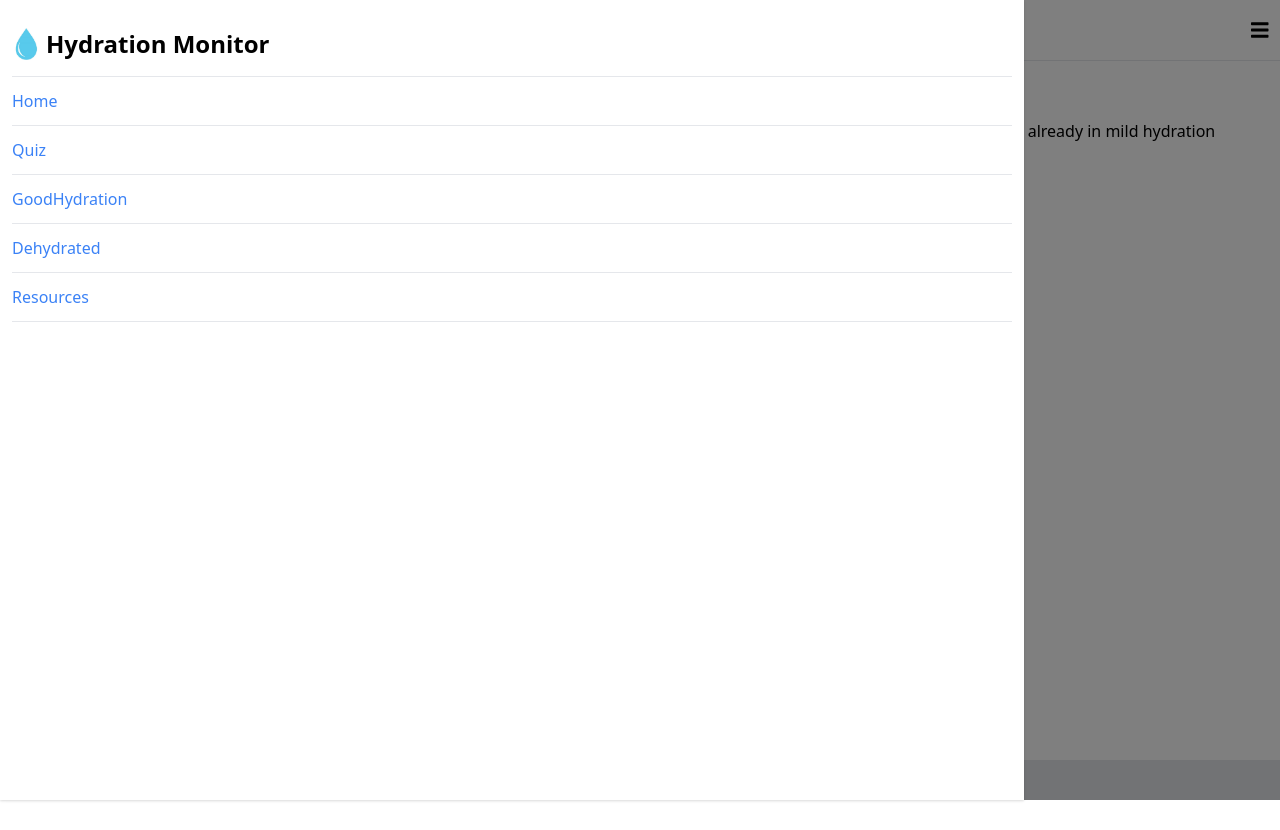
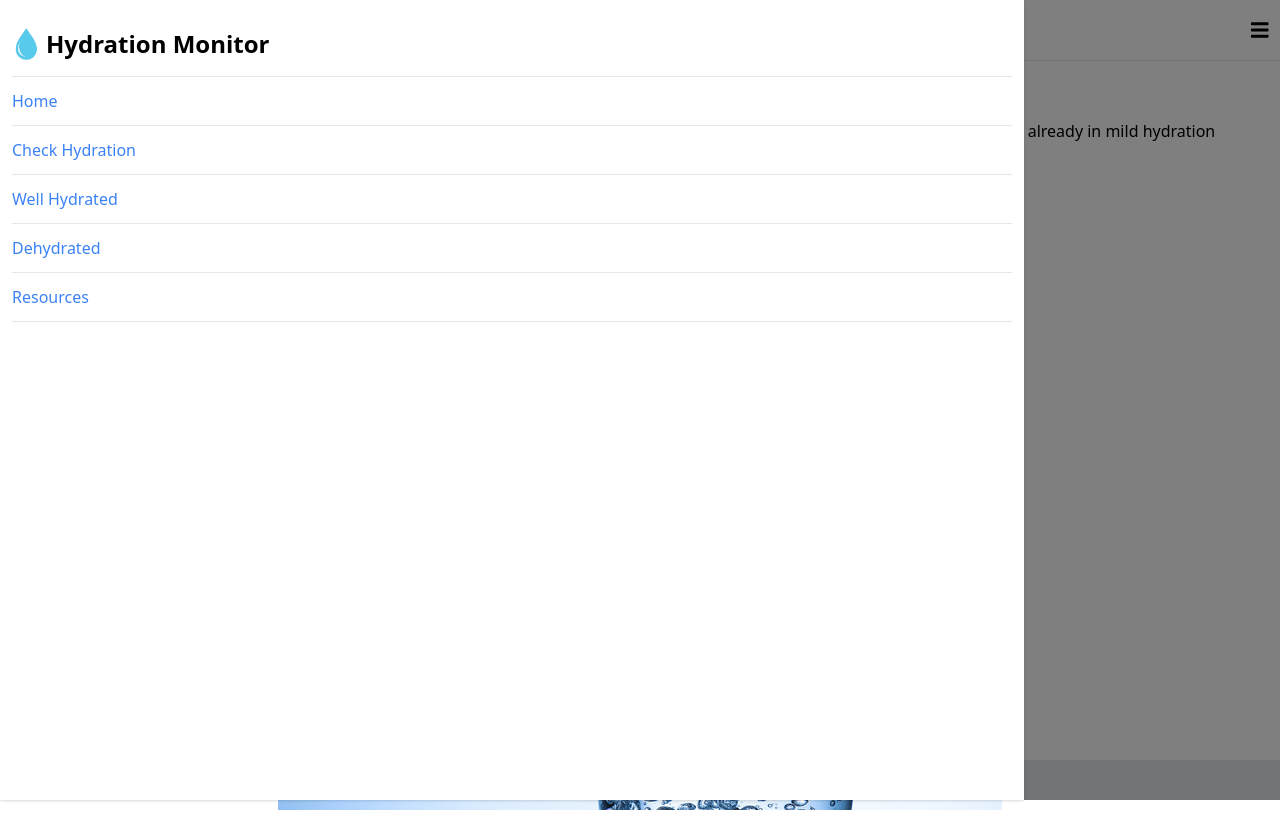
Before and after one commit to Huilang-Chen/HydrationMonitor, a React (Create React App) app: page / in a window 1280 px wide. Both pictures are taken after a click on the icon 1259 px from the left and 29 px from the top of the page. Built offline with nearby package versions, Linux system fonts and the light colour scheme.

Commit message:
Fixed wording problems

```diff
--- a/src/component/NavigationMenu.js
+++ b/src/component/NavigationMenu.js
@@ -27,7 +27,7 @@ function NavigationMenu (props) {
             className="text-blue-500 py-3 border-b block"
             onClick={props.closeMenu}
             >
-            Quiz
+            Check Hydration
             </Link>
         </li>
 
@@ -37,7 +37,7 @@ function NavigationMenu (props) {
             className="text-blue-500 py-3 border-b block"
             onClick={props.closeMenu}
             >
-            GoodHydration
+            Well Hydrated
             </Link>
         </li>
 
--- a/src/view/Home.js
+++ b/src/view/Home.js
@@ -11,7 +11,7 @@ function Home() {
 
       <p className="p-2.5 overflow-ellipsis">The body may not indicate thirst even when people already in the status of lacking fluids. When people sense thirst, the body usually already in mild hydration state (lost 1-2% of body weight).</p>
 
-      <p className="p-2.5 pb-5 overflow-ellipsis">Being dehydrated for a long duration increases the possibility of getting kidney stones, diabetes and other vascular diseases.</p>
+      <p className="p-2.5 pb-10 overflow-ellipsis">Being dehydrated for a long duration increases the possibility of getting kidney stones, diabetes and other vascular diseases.</p>
 
       <div className="p-2.5 text-center md:w-auto">
         <Link
--- a/src/view/References.js
+++ b/src/view/References.js
@@ -3,7 +3,7 @@ import React from 'react';
 function References() {
   return (
     <div>
-      <h1 className="font-bold text-2xl p-2">References:</h1>
+      <h1 className="font-bold text-2xl p-2">Resources:</h1>
       <ul className="p-3 text-blue-500 font-semibold">
 
         <li className="pb-2 hover:underline"><a href='https://www.onemedical.com/blog/live-well/6-benefits-of-staying-hydrated/'>
```
Also changed, not shown: 1 other file (tests, documents, lock files or other folders).
